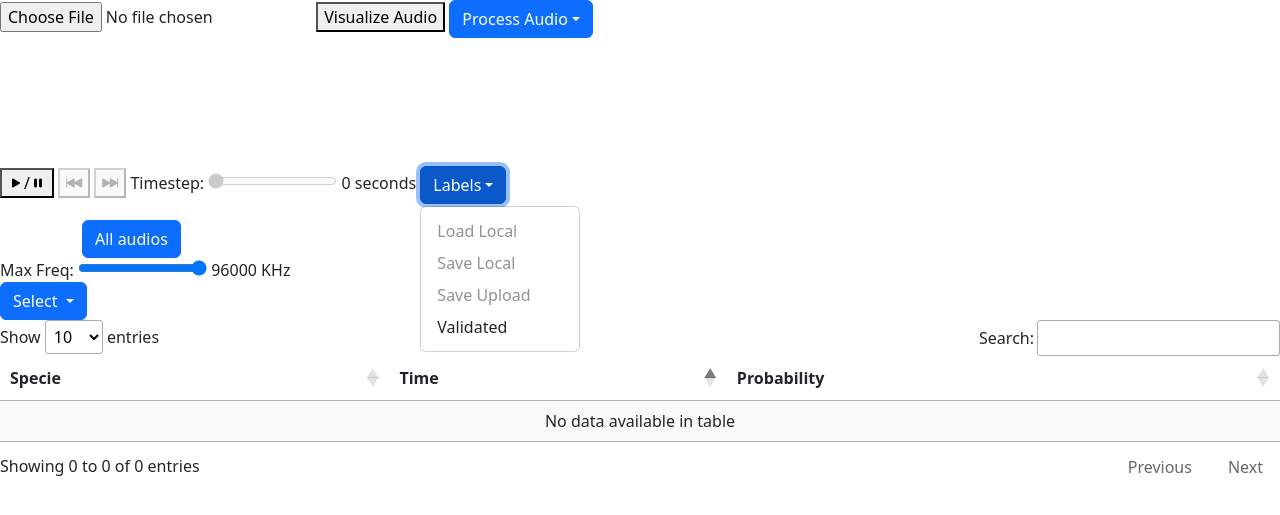
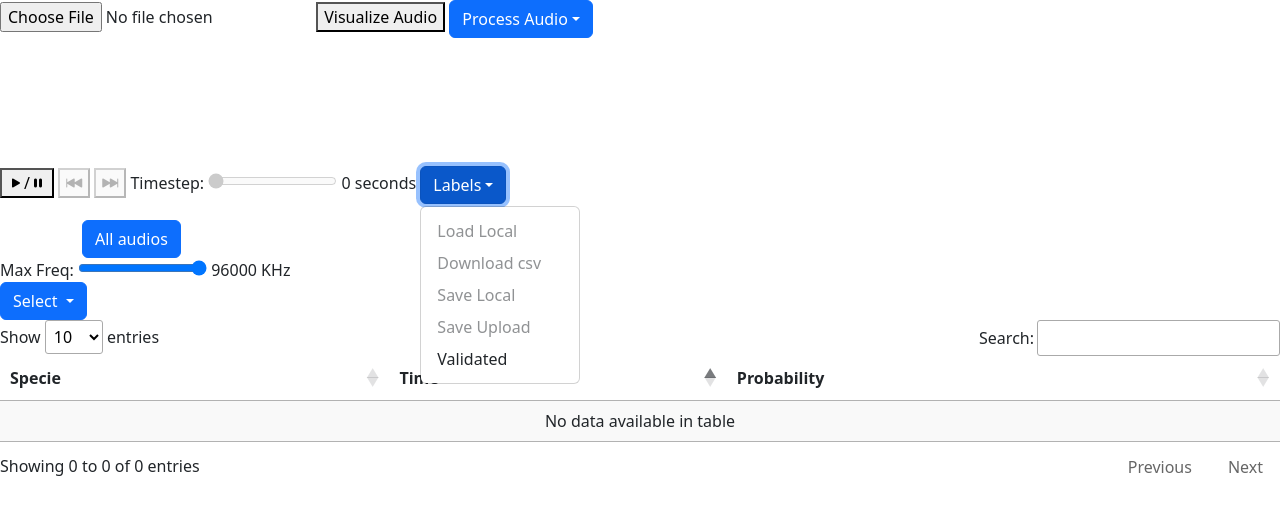
Before and after one commit to angerlache/EchoExplorer, a Flask app: page / in a window 1280 px wide, after a click on "Labels". Shown: the part 56-571 px from the top of the page. Run offline with Flask 3, Linux system fonts and the light colour scheme; a user stored in the database is signed in; data that the repository does not hold is empty; some libraries are stand-ins or nearby versions.

Commit message:
user can download csv of the annotations

```diff
--- a/app/app.py
+++ b/app/app.py
@@ -1,4 +1,4 @@
-from flask import Flask, render_template, request, jsonify,send_from_directory, url_for, redirect, flash, session, send_file
+from flask import Flask, render_template, request, jsonify,send_from_directory, url_for, redirect, flash, session, send_file, make_response
 from flask_sqlalchemy import SQLAlchemy
 from sqlalchemy.schema import PrimaryKeyConstraint
 from flask_login import UserMixin, login_user, LoginManager, login_required, logout_user, current_user
@@ -471,7 +471,47 @@ def split_audio():
 
     return 'Invalid file format'
 
+@app.route('/download_csv', methods=['POST','GET'])
+def download_csv():
+    data = request.json
+    print('Received data:', data)
+    print('-----------')
+    print(type(data))
+    print(type(list(eval(data))))
+    print(list(eval(data)))
 
+    # Create a CSV string from the sample data
+    #csv_content = generate_csv_string(list(eval(data)))
+    to_csv = list(eval(data))
+    keys = to_csv[0].keys()
+
+    output = StringIO()
+
+    #with open('people.csv', 'w') as output_file:
+    dict_writer = csv.DictWriter(output, keys)
+    dict_writer.writeheader()
+    dict_writer.writerows(to_csv)
+
+    csv_data = output.getvalue()
+
+    # Create response with CSV data
+    response = make_response(csv_data)
+    response.headers['Content-Disposition'] = 'attachment; filename=data.csv'
+    response.headers['Content-type'] = 'text/csv'
+
+    return response
+
+
+import csv
+from io import StringIO
+
+def generate_csv_string(data):
+    # Create a CSV string using the csv module
+    output = []
+    csv_writer = csv.DictWriter(output, fieldnames=data[0].keys())
+    csv_writer.writeheader()
+    csv_writer.writerows(data)
+    return ''.join(output)
 
 if __name__ == '__main__':
     if not os.path.exists(app.config['UPLOAD_FOLDER']):
--- a/app/static/js/src/main.js
+++ b/app/static/js/src/main.js
@@ -23,6 +23,7 @@ document.addEventListener('DOMContentLoaded', function () {
     const next = document.getElementById('next'); next.disabled = true;
     const prec = document.getElementById('prec'); prec.disabled = true;
     const save = document.getElementById('save');
+    const csv = document.getElementById('csv');
     const note = document.getElementById('note');
     const loadLabels = document.getElementById('loadLabels');
     const validateButton = document.getElementById('validateButton');
@@ -528,7 +529,7 @@ document.addEventListener('DOMContentLoaded', function () {
             audioElement.src = URL.createObjectURL(selectedFile);
 
             // if another file, let access to the button
-            if (isLoggedIn) {loadLabels.disabled = false; save.disabled = false;}
+            if (isLoggedIn) {loadLabels.disabled = false; save.disabled = false; csv.disabled = false;}
 
 
             audioElement.addEventListener('loadedmetadata', () => {
@@ -858,7 +859,63 @@ document.addEventListener('DOMContentLoaded', function () {
 
     };
 
+    csv.addEventListener('click', function () {
+        // Make a POST request to the server
 
+        let data = JSON.stringify(
+            Object.keys(regions).map(function (id) {
+                var region = regions[id];
+                if (region.proba !== undefined) {
+                    return {
+                        duration: audioLength,
+                        file: fileInput.files[0].name,
+                        start: region.start,
+                        end: region.end,
+                        //content: region.content,
+                        label: region.content.querySelector('h3').textContent,
+                        note: region.content.querySelector('p').textContent,
+                        id: region.id,
+                        proba: region.proba,
+                    };
+                } else {
+                    return {
+                        duration: audioLength,
+                        file: fileInput.files[0].name,
+                        start: region.start,
+                        end: region.end,
+                        //content: region.content,
+                        label: region.content.querySelector('h3').textContent,
+                        note: region.content.querySelector('p').textContent,
+                        id: region.id,
+                        proba: 0,
+                    }
+                }
+            })
+        );
+
+        fetch('/download_csv', {
+            method: 'POST',
+            headers: {
+                'Content-Type': 'application/json'
+            },
+            body: JSON.stringify(data) // Convert the data to JSON format
+        }).then(response => response.blob())
+                .then(blob => {
+                    // Create a temporary link
+                    const url = window.URL.createObjectURL(new Blob([blob]));
+                    const link = document.createElement('a');
+                    link.href = url;
+                    link.setAttribute('download', 'data.csv');
+
+                    // Simulate click on the link to trigger download
+                    document.body.appendChild(link);
+                    link.click();
+
+                    // Clean up
+                    document.body.removeChild(link);
+                    window.URL.revokeObjectURL(url);
+                });
+    });
 
 
     function handleCB() {
--- a/app/templates/index.html
+++ b/app/templates/index.html
@@ -124,6 +124,7 @@
         <button type="button" class="btn btn-primary dropdown-toggle" data-bs-toggle="dropdown">Labels</button>
         <div class="dropdown-menu">
             <button class="dropdown-item" id="loadLabels" disabled>Load Local</button>
+            <button class="dropdown-item" id="csv" disabled>Download csv</button>
             <button class="dropdown-item" id="save" disabled>Save Local</button>
             <button class="dropdown-item" id="uploadButton">Save Upload</button>
             <!--button class="dropdown-item" id="discussButton" {% if not isExpert %}style="display: none;"{% endif %}>Discussed</button-->
@@ -163,7 +164,6 @@
                     {% for filename in files %}
                         <li>
                             <a href="#" onclick="changeAudio('{{ filename }}')">{{ filename }}</a>
-                            <div id="buttons-container-{{ filename }}"></div>
                         </li>
 
                     {% endfor %}
@@ -173,7 +173,6 @@
                     {% for filename in userfiles %}
                         <li>
                             <a href="#" onclick="changeAudio('{{ filename }}')">{{ filename }}</a>
-                            <div id="buttons-container-{{ filename }}"></div>
                         </li>
 
                     {% endfor %}
```
Also changed, not shown: app/instance/database.db.
